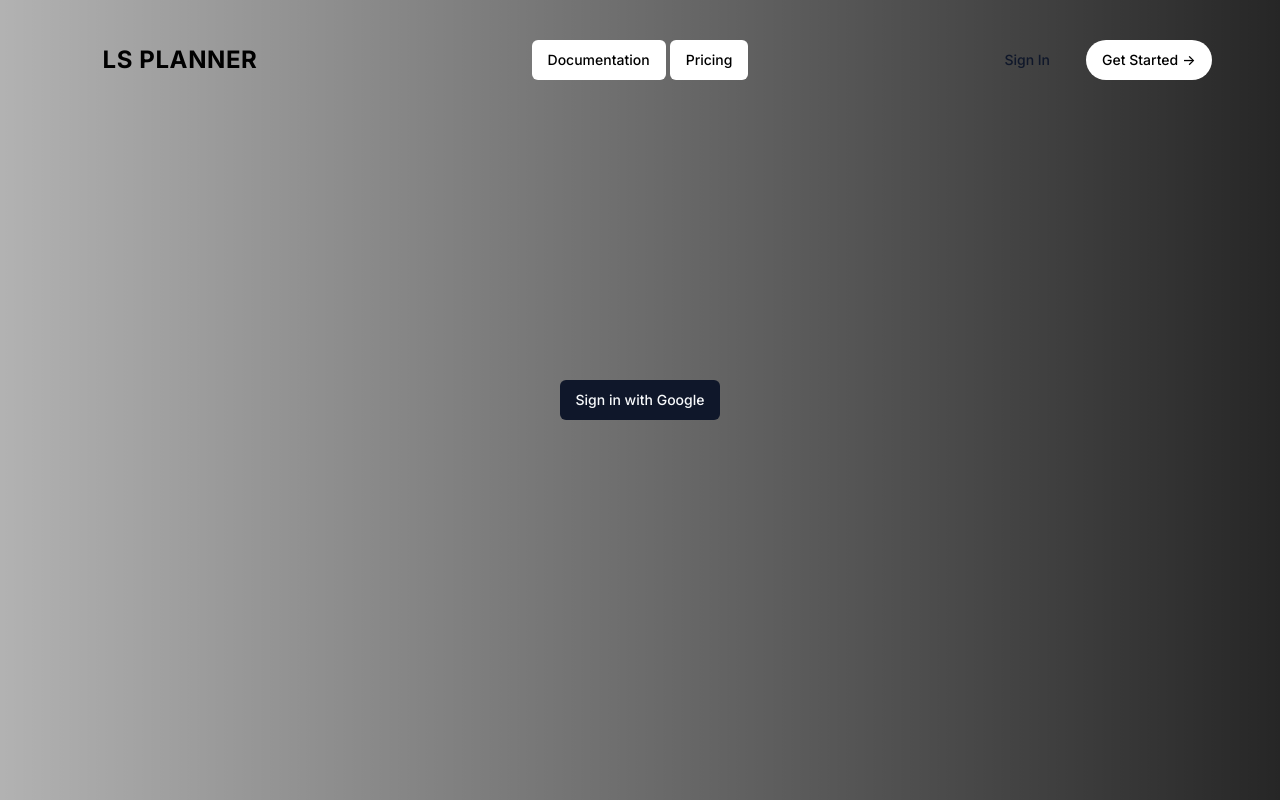
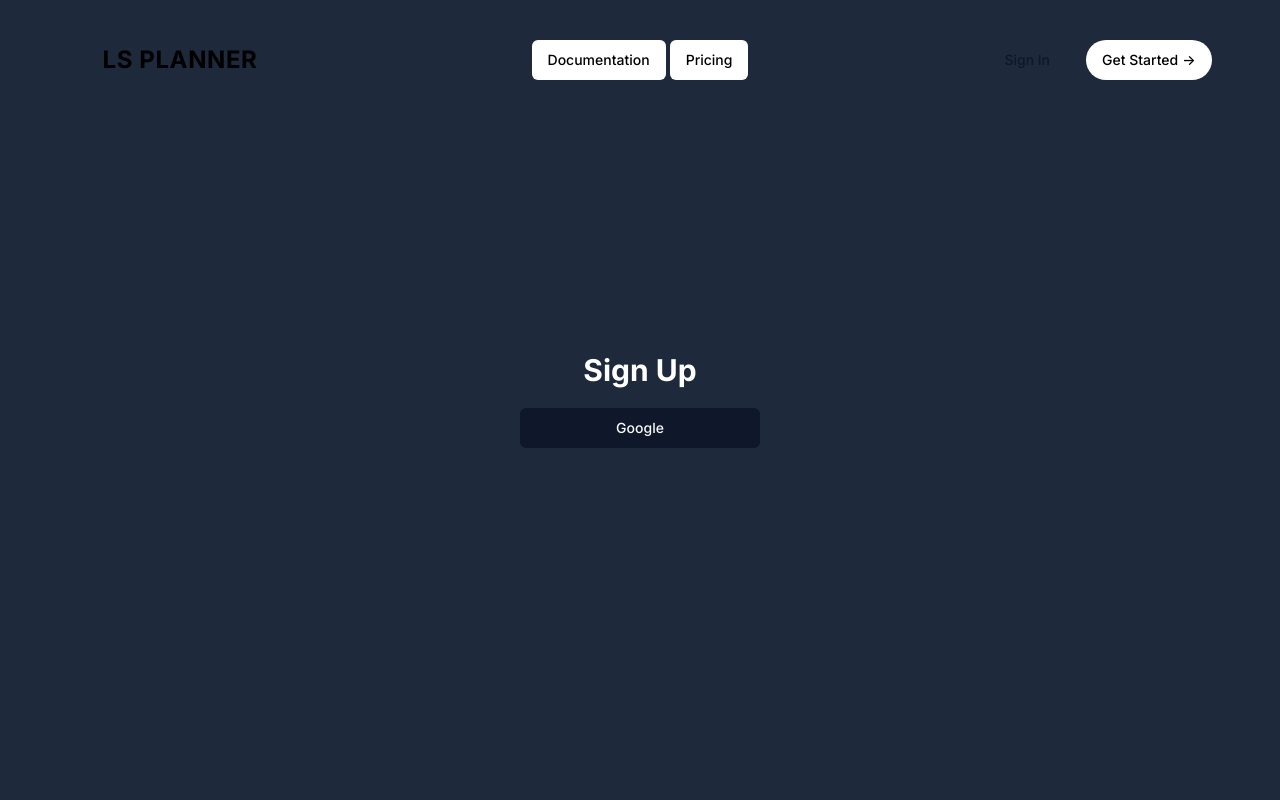
Before and after one commit to milahnmartin/next-lsplanner-ui, a Next.js app: page /auth/signup in a window 1280 px wide. Built offline with nearby package versions, Linux system fonts and the light colour scheme; no server answers.

Commit message:
some color updated

```diff
--- a/src/app/auth/signup/page.tsx
+++ b/src/app/auth/signup/page.tsx
@@ -4,7 +4,7 @@ import Login from '@/components/Login'
 export default function SignUp() {
   return (
     <Background>
-      <div className="flex flex-col gap-5 items-center justify-center h-screen">
+      <div className="flex gap-5 items-center justify-center h-screen">
         <Login />
       </div>
     </Background>
--- a/src/app/layout.tsx
+++ b/src/app/layout.tsx
@@ -25,7 +25,7 @@ export default function RootLayout({
   return (
     <ErrorBoundary>
       <html lang="en">
-        <body className={`${inter.className} bg-white dark:bg-zinc-950`}>
+        <body className={`${inter.className} bg-white dark:bg-slate-800`}>
           <ContextProviders>
             <Navbar />
             {children}
--- /dev/null
+++ b/src/app/profile/page.tsx
@@ -0,0 +1,18 @@
+import React from 'react'
+import { Background } from '@/components/Background'
+function Profile() {
+  return (
+    <Background>
+      <div className="flex border-4 w-full">
+        <div className="flex flex-col gap-5 items-center justify-center h-screen w-1/3 border-2">
+          Left
+        </div>
+        <div className="flex flex-col gap-5 items-center justify-center h-screen w-2/3 border-2">
+          right
+        </div>
+      </div>
+    </Background>
+  )
+}
+
+export default Profile
--- a/src/components/Background.tsx
+++ b/src/components/Background.tsx
@@ -6,7 +6,7 @@ type Props = {
 export function Background({ children, className }: Props) {
   return (
     <div
-      className={`px-10 absolute gap-10 -z-10 flex-col inset-0 overflow-x-hidden overflow-y-scroll flex items-center justify-center text-white font-bold text-3xl text-center md:text-4xl lg:text-7xl bg-gradient-to-r from-black/30 to-black/85 ${className}`}
+      className={`px-10 absolute gap-10 -z-10 flex-col inset-0 overflow-x-hidden overflow-y-scroll flex items-center justify-center text-white font-bold text-3xl text-center md:text-4xl lg:text-7xl bg-slate-800 ${className}`}
     >
       {children}
     </div>
--- a/src/components/Login.tsx
+++ b/src/components/Login.tsx
@@ -5,7 +5,14 @@ import { useGoogleSignin } from '@/app/hooks'
 import { Button } from './ui/button'
 function Login() {
   const googleSignIn = useGoogleSignin()
-  return <Button onClick={async () => await googleSignIn()}>Sign in with Google</Button>
+  return (
+    <div className="rounded-md p-10 gap-5 flex flex-col items-center justify-evenly min-w-80">
+      <h1 className="text-3xl">Sign Up</h1>
+      <Button className="w-full" onClick={async () => await googleSignIn()}>
+        Google
+      </Button>
+    </div>
+  )
 }
 
 export default Login
--- a/src/components/Navbar.tsx
+++ b/src/components/Navbar.tsx
@@ -24,14 +24,21 @@ export default function Navbar() {
           <NavigationMenuMiddle />
         </div>
         {session.data ? (
-          <ProfileDropDown>
-            <div className="hidden md:flex gap-5 items-center col-span-1 justify-center">
+          <div className="hidden md:flex gap-5 items-center col-span-1 justify-center">
+            <ProfileDropDown>
               <Avatar className="border-2">
                 <AvatarImage src={session.data?.user?.image ?? ''} />
-                <AvatarFallback>{session.data?.user?.name}</AvatarFallback>
+                <AvatarFallback>
+                  {session.data?.user?.name
+                    ?.split(' ')
+                    .map((char: string) => {
+                      return char[0]
+                    })
+                    .join('')}
+                </AvatarFallback>
               </Avatar>
-            </div>
-          </ProfileDropDown>
+            </ProfileDropDown>
+          </div>
         ) : (
           <div className="hidden md:flex gap-5 items-center col-span-1 justify-center">
             <Link href="/auth/signin">
--- a/src/components/ProfileDropDown.tsx
+++ b/src/components/ProfileDropDown.tsx
@@ -8,22 +8,29 @@ import {
   DropdownMenuSeparator,
   DropdownMenuTrigger,
 } from '@/components/ui/dropdown-menu'
+import { useSignOut } from '@/hooks/auth'
+import Link from 'next/link'
 
 type Props = {
   children: React.ReactNode
 }
 function ProfileDropDown({ children }: Props) {
   const session = useSession()
+  const signout = useSignOut()
   return (
     <DropdownMenu>
       <DropdownMenuTrigger>{children}</DropdownMenuTrigger>
       <DropdownMenuContent>
         <DropdownMenuLabel>My Account</DropdownMenuLabel>
         <DropdownMenuSeparator />
-        <DropdownMenuItem>Profile</DropdownMenuItem>
+        <Link href="/profile">
+          <DropdownMenuItem>Profile</DropdownMenuItem>
+        </Link>
         <DropdownMenuItem>Billing</DropdownMenuItem>
         <DropdownMenuItem>Team</DropdownMenuItem>
         <DropdownMenuItem>Subscription</DropdownMenuItem>
+        <DropdownMenuSeparator />
+        <DropdownMenuItem onClick={async () => await signout()}>Sign Out</DropdownMenuItem>
       </DropdownMenuContent>
     </DropdownMenu>
   )
--- /dev/null
+++ b/src/hooks/auth/index.ts
@@ -0,0 +1,5 @@
+import { db } from '@/db'
+import { signOut } from 'next-auth/react'
+export function useSignOut() {
+  return async () => await signOut()
+}
```
